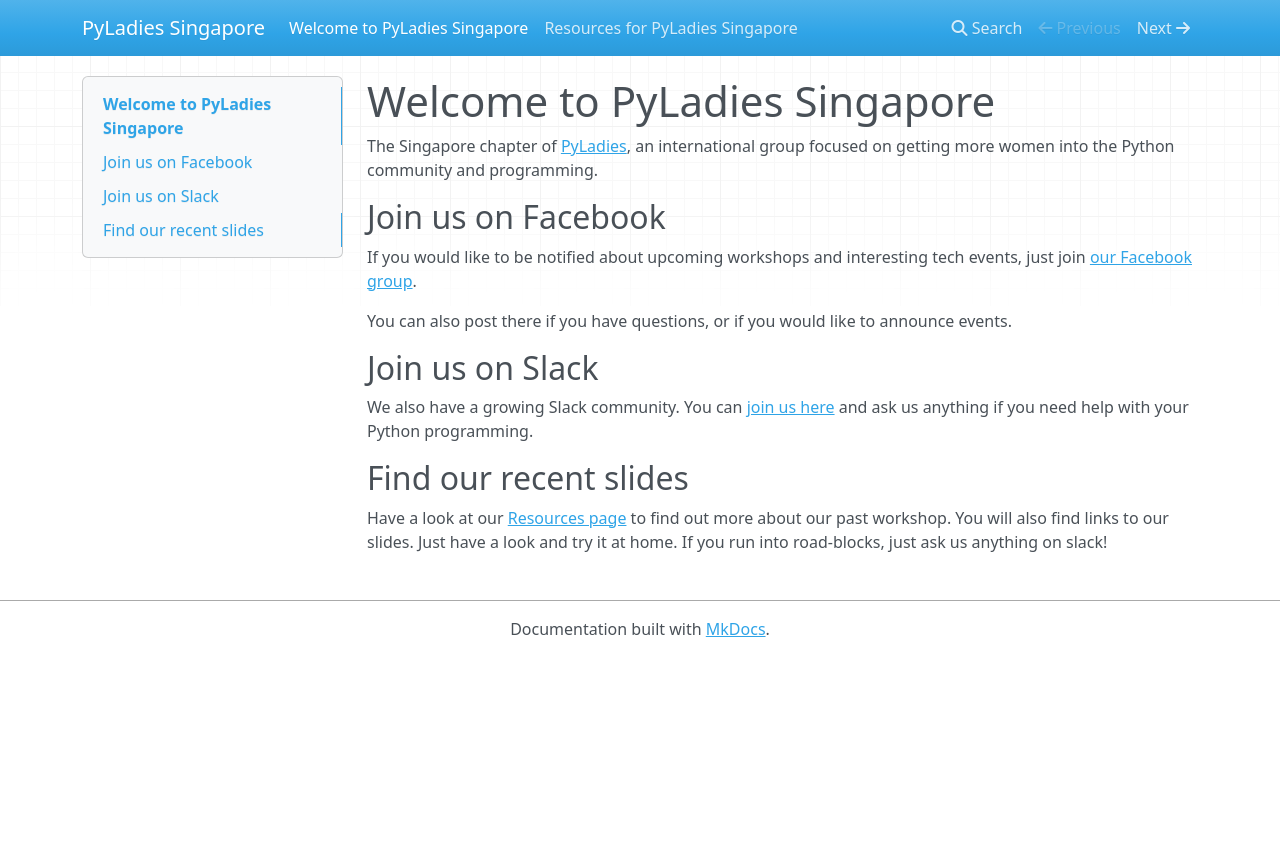
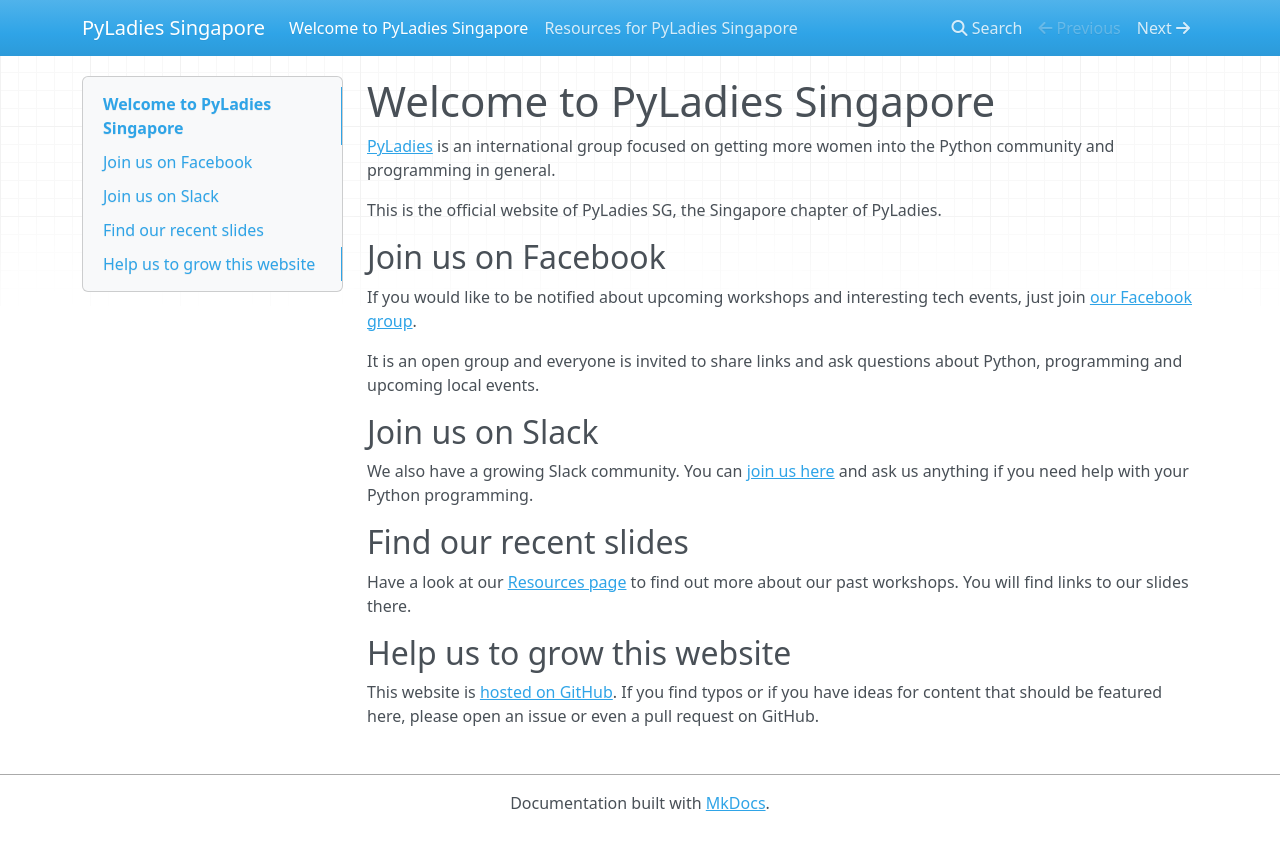
Before and after one commit to pythonsingapore/pyladies-sg, an MkDocs documentation site: the page built from docs/index.md, in a window 1280 px wide. Shown: the top 850 px of the page. Built offline with MkDocs 1.6.1, drawn with Linux system fonts in a browser that asks for light colours; nearby versions of some CDN libraries.

Commit message:
Added more content to index.md

```diff
--- a/docs/index.md
+++ b/docs/index.md
@@ -1,24 +1,30 @@
 # Welcome to PyLadies Singapore
 
-The Singapore chapter of [PyLadies](http://www.pyladies.com), an international
-group focused on getting more women into the Python community and programming.
+[PyLadies](http://www.pyladies.com) is an international group focused on
+getting more women into the Python community and programming in general.
+
+This is the official website of PyLadies SG, the Singapore chapter of PyLadies.
 
 ## Join us on Facebook
 
 If you would like to be notified about upcoming workshops and interesting tech
-events, just join [our Facebook
-group](https://www.facebook.com/groups/pyladiessg/).
+events, just join [our Facebook group](https://www.facebook.com/groups/pyladiessg/).
 
-You can also post there if you have questions, or if you would like to announce events.
+It is an open group and everyone is invited to share links and ask questions
+about Python, programming and upcoming local events.
 
 ## Join us on Slack
 
-We also have a growing Slack community. You can [join us
-here](http://pyladies-sg-slackin.herokuapp.com/) and ask us anything if you need
+We also have a growing Slack community. You can [join us here](http://pyladies-sg-slackin.herokuapp.com/) and ask us anything if you need
 help with your Python programming.
 
 ## Find our recent slides
 
 Have a look at our [Resources page](resources.md) to find out more about our
-past workshop. You will also find links to our slides. Just have a look and
-try it at home. If you run into road-blocks, just ask us anything on slack!
+past workshops. You will find links to our slides there.
+
+## Help us to grow this website
+
+This website is [hosted on GitHub](https://github.com/pythonsingapore/pyladies-sg).
+If you find typos or if you have ideas for content that should be featured here,
+please open an issue or even a pull request on GitHub.
```
